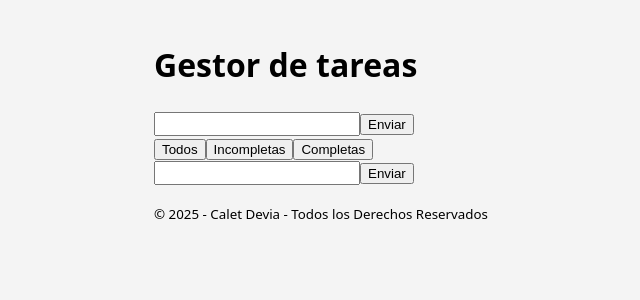
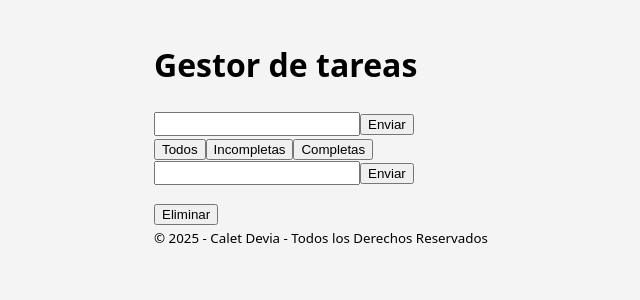
Before and after one commit to Ledtius/Task-Management-React, a React (Vite) app: page / in a window 1280 px wide. Shown: the top 300 px of the page, without its empty margins (319-959 px from the left). Built offline with nearby package versions, Linux system fonts and the light colour scheme.

Commit message:
Added a TaskDelete component to delete tasks depending on the filter that you choose

```diff
--- a/src/App.jsx
+++ b/src/App.jsx
@@ -8,6 +8,8 @@ import TaskForm from "./components/Task/TaskForm";
 import TaskFilter from "./components/Task/TaskFilter";
 
 import TaskList from "./components/Task/TaskList";
+
+import TaskDelete from "./components/Task/TaskDelete";
 
 import Footer from "./components/Layout/Footer";
 
@@ -43,6 +45,11 @@ const App = () => {
         listState={listState}
         filterInput={filterInput}
       />
+      <TaskDelete
+        taskList={taskList}
+        setTaskList={setTaskList}
+        listState={listState}
+      />
       <Footer />
     </>
   );
--- /dev/null
+++ b/src/components/Task/TaskDelete.jsx
@@ -0,0 +1,21 @@
+const TaskDelete = ({ taskList, setTaskList, listState }) => {
+  const handleBtn = () => {
+    if (listState === "incomplete")
+      setTaskList((prevTaskList) =>
+        prevTaskList.filter(({ state }) => state !== false)
+      );
+    else if (listState === "complete")
+      setTaskList((prevTaskList) =>
+        prevTaskList.filter(({ state }) => state !== true)
+      );
+    else setTaskList([]);
+  };
+
+  return (
+    <section>
+      <button onClick={handleBtn}>Eliminar</button>
+    </section>
+  );
+};
+
+export default TaskDelete;
```
